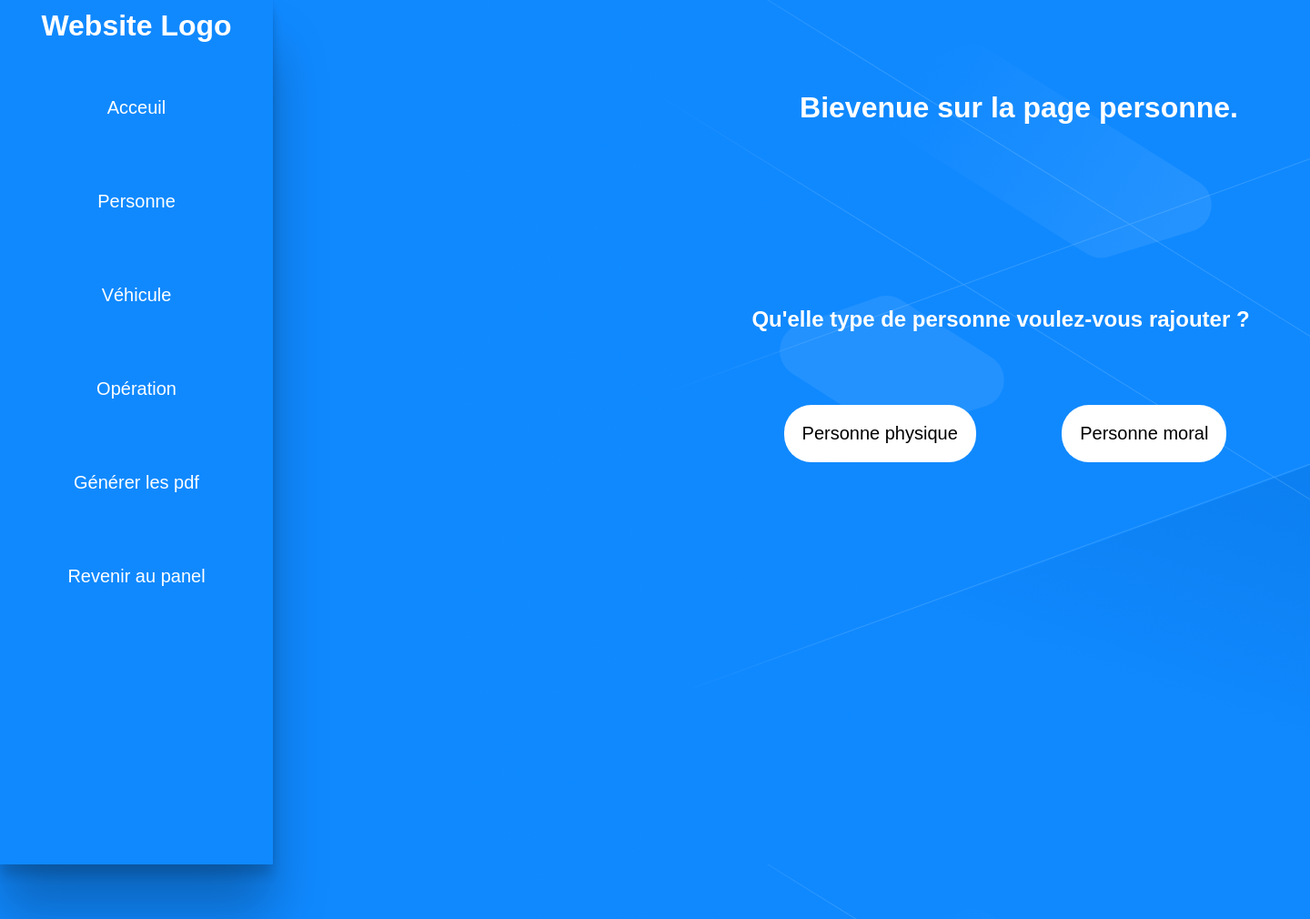
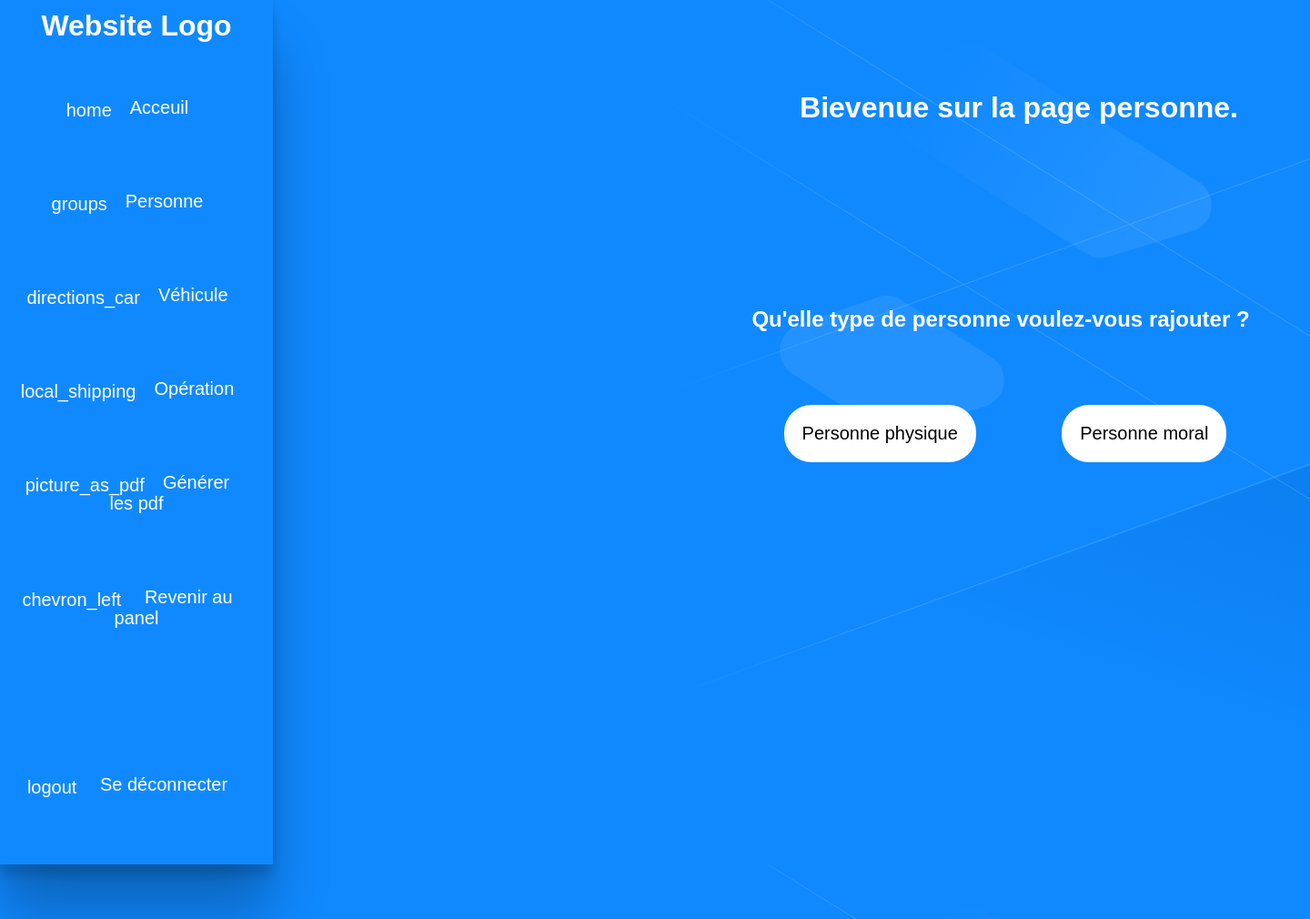
Before and after one commit to Rayan-El-Manssouri/sivV2, a PHP site: page /sivV2/connexion/confirmer/DeclarationAchat/personne/ in a window 1440 px wide. Shown: the whole page at 91% size. Run offline with PHP 8.4, Linux system fonts and the light colour scheme.

Commit message:
style : ajout des icons sur le header.

```diff
--- a/private/style/headerFormaliter/header.css
+++ b/private/style/headerFormaliter/header.css
@@ -35,11 +35,11 @@
 
 .header ul li{
     padding: 20px;
-
 }
 
 .header ul li a{
     text-decoration: none;
+
 }
 
 .header h1{
@@ -50,6 +50,7 @@
 .header .navigation{
     position: relative;
     top: 10px;
+
 }
 
 .header ul li a button{
@@ -64,10 +65,22 @@
     top: 20px;
     text-align: center;
     font-size: 20px;
+
 }
+
+
+.header ul li a span{
+    position: relative;
+    top: 3px;
+    left: -20px;
+}
+
+
+
 
 .header ul li a button:hover{
     background-color: aliceblue;
     border-radius: 30px;
     color: black;
+
 }
--- a/private/style/headerFormaliter/header.php
+++ b/private/style/headerFormaliter/header.php
@@ -5,12 +5,13 @@
             <h1>Website Logo</h1>
             <nav>
                 <ul>
-                    <li><a href="http://localhost/sivV2/public"> <button>Acceuil</button> </a></li>
-                    <li><a href="http://localhost/sivV2/connexion/confirmer/DeclarationAchat/"> <button>Personne</button> </a></li>
-                    <li><a href=""><button>Véhicule</button> </a></li>
-                    <li><a href=""><button>Opération</button> </a></li>
-                    <li><a href=""><button>Générer les pdf</button> </a></li>
-                    <li><a href="http://localhost/sivV2/public/connexion/confirmer/panel.php"><button>Revenir au panel</button> </a></li>
+                    <li><a href="http://localhost/sivV2/public"> <button> <span  class="material-symbols-outlined">home</span>Acceuil</button> </a></li>
+                    <li><a href="http://localhost/sivV2/connexion/confirmer/DeclarationAchat/"> <button> <span class="material-symbols-outlined">groups</span>Personne</button> </a></li>
+                    <li><a href=""><button> <span class="material-symbols-outlined">directions_car</span>Véhicule</button> </a></li>
+                    <li><a href=""><button><span class="material-symbols-outlined"> local_shipping</span>Opération</button> </a></li>
+                    <li><a href=""><button><span class="material-symbols-outlined">picture_as_pdf</span>Générer les pdf</button> </a></li>
+                    <li><a href="http://localhost/sivV2/public/connexion/confirmer/panel.php"><button><span class="material-symbols-outlined"> chevron_left </span>Revenir au panel</button> </a></li>
+                    <li><a style="top: 80px; position: relative" href="http://localhost/sivV2/private/GestionSession/logout.php"><button><span class="material-symbols-outlined"> logout </span>Se déconnecter</button> </a></li>
                 </ul>
             </nav>
         </div>
--- a/public/connexion/confirmer/DeclarationAchat/index.css
+++ b/public/connexion/confirmer/DeclarationAchat/index.css
@@ -8,7 +8,6 @@ body{
     overflow-x: hidden;
     background-image: url(http://localhost/sivV2/private/src/fond.png);
     background-size: cover;
-    overflow-y: hidden;
 }
 
 
@@ -51,6 +50,11 @@ body{
     top: 20px;
     right: 150px;
 
+}
+
+.global .connection{
+    position: relative;
+    left: 1250px;
 }
 
 .acheteur{
--- a/public/connexion/confirmer/DeclarationAchat/personne/physique/Ajouter.php
+++ b/public/connexion/confirmer/DeclarationAchat/personne/physique/Ajouter.php
@@ -18,7 +18,7 @@
         $database = new Database();
     ?>
         <div class="personnePhysique">
-            <h1>Bievenue sur la page pour rajouter une personne physique. </h1>
+
 
             <br><?php require_once dirname( __DIR__ ) . '../../../../../../private/formulairePersonne/physique.php'; ?>
 
--- a/public/connexion/confirmer/panel.php
+++ b/public/connexion/confirmer/panel.php
@@ -19,7 +19,6 @@ if(!est_connecter()){
 <body>
     <div class="contenu">
     <?php require_once '../../../private/style/headerConnexion/header.php'; ?>
-
     <div>
         <h1 style="position: relative; left: 750px; top: 250px; color: #fff;">Choisisser vôtre formalité.</h1>
         <div class="choix">
```
Also changed, not shown: private/formulairePersonne/physique.php (+10 -5 lines), public/connexion/confirmer/DeclarationAchat/index.php (+20 -2 lines), public/connexion/confirmer/DeclarationAchat/personne/moral/moral.php (+8 -1 lines).
